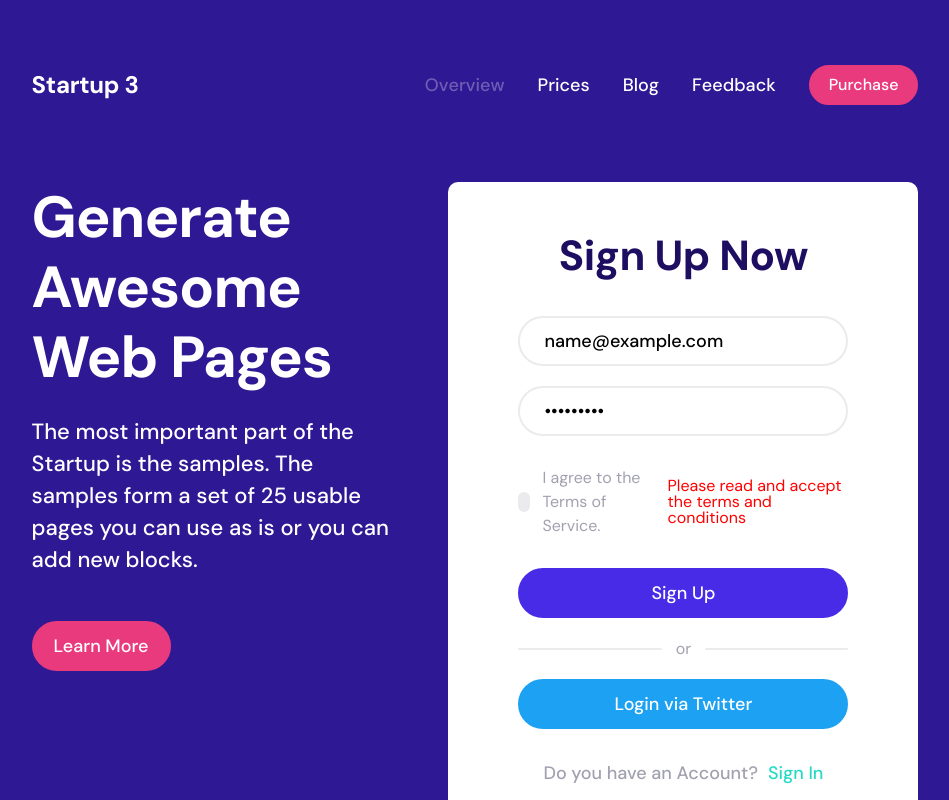
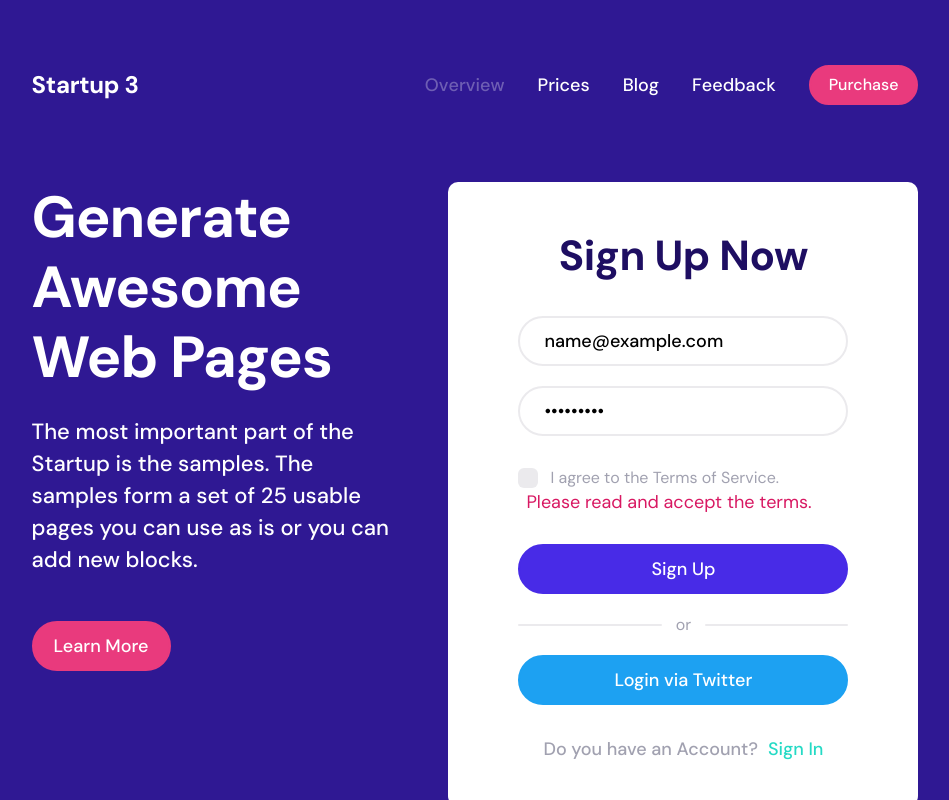
Before and after one commit to pawelrusak/lexogrine_task, a React (Vite) app: page / in a window 1280 px wide. Both pictures are taken after typing "name@example.com", "Sample123" into the empty fields and a click on the button "Sign Up". Shown: the whole page, without its empty margins (165-1114 px from the left). Built offline with nearby package versions, Linux system fonts and the light colour scheme.

Commit message:
fix: correct Checkbox and SignUpForm component

```diff
--- a/src/features/auth/ui/SignUpForm/SignUpForm.tsx
+++ b/src/features/auth/ui/SignUpForm/SignUpForm.tsx
@@ -17,7 +17,7 @@ const authFormSchema: ZodType<AuthFormData> = z.object({
   email: z.string().email(),
   password: z.string().min(8),
   terms: z.boolean().refine((val) => val, {
-    message: "Please read and accept the terms and conditions",
+    message: "Please read and accept the terms.",
   }),
 });
 
@@ -57,7 +57,7 @@ const SignUpForm = ({ authService, onSuccessSignUp }: AuthFormProps) => {
         Sign Up Now
       </Heading>
 
-      <Field>
+      <Field invalid={Boolean(errors.email)}>
         <Field.Label>Email</Field.Label>
         <Field.Input
           placeholder="Your email"
@@ -68,7 +68,7 @@ const SignUpForm = ({ authService, onSuccessSignUp }: AuthFormProps) => {
           <Field.ErrorMessage>{errors.email.message}</Field.ErrorMessage>
         )}
       </Field>
-      <Field>
+      <Field invalid={Boolean(errors.password)}>
         <Field.Label>Password</Field.Label>
         <Field.Input
           placeholder="Your password"
@@ -81,12 +81,14 @@ const SignUpForm = ({ authService, onSuccessSignUp }: AuthFormProps) => {
       </Field>
 
       <Checkbox>
-        <Checkbox.Input id="confirm-checkbox" {...register("terms")} />
-        <Checkbox.Label htmlFor="confirm-checkbox">
-          I agree to the Terms of Service.
-        </Checkbox.Label>
+        <Checkbox.InputControl>
+          <Checkbox.Input id="confirm-checkbox" {...register("terms")} />
+          <Checkbox.Label htmlFor="confirm-checkbox">
+            I agree to the Terms of Service.
+          </Checkbox.Label>
+        </Checkbox.InputControl>
         {errors.terms && (
-          <div style={{ color: "red" }}>{errors.terms.message}</div>
+          <Checkbox.ErrorMessage>{errors.terms.message}</Checkbox.ErrorMessage>
         )}
       </Checkbox>
 
--- a/src/ui/Checkbox/Checkbox.scss
+++ b/src/ui/Checkbox/Checkbox.scss
@@ -1,11 +1,15 @@
 @use "sass:map";
+@use "sass:list";
 @use "../../styles/variables";
 
 .checkbox {
   margin: variables.$checkbox-margin;
-  display: flex;
-  gap: 1.2rem;
-  align-items: center;
+
+  &__input-control {
+    display: flex;
+    align-items: center;
+    gap: 1.2rem;
+  }
 
   &__input {
     appearance: none;
@@ -47,4 +51,13 @@
     font-weight: variables.$checkbox-label-font-weight;
     cursor: pointer;
   }
+
+  &__error-message {
+    font-size: 1.8rem;
+    font-weight: 400;
+    line-height: 2.4rem;
+    color: map.get(variables.$field-colors, error);
+
+    margin: 0.8rem;
+  }
 }
--- a/src/ui/Checkbox/Checkbox.tsx
+++ b/src/ui/Checkbox/Checkbox.tsx
@@ -23,7 +23,21 @@ const CheckboxLabel = (props: CheckboxLabelProps) => {
   return <label className="checkbox__label" {...props} />;
 };
 
+type CheckboxInputControlProps = React.ComponentPropsWithoutRef<"span">;
+
+const CheckboxInputControl = (props: CheckboxInputControlProps) => {
+  return <div className="checkbox__input-control" {...props} />;
+};
+
+type CheckboxErrorMessagesProps = React.ComponentPropsWithoutRef<"span">;
+
+const CheckboxErrorMessage = (props: CheckboxErrorMessagesProps) => {
+  return <span className="checkbox__error-message" {...props} />;
+};
+
 Checkbox.Input = CheckboxInput;
 Checkbox.Label = CheckboxLabel;
+Checkbox.ErrorMessage = CheckboxErrorMessage;
+Checkbox.InputControl = CheckboxInputControl;
 
 export default Checkbox;
```
